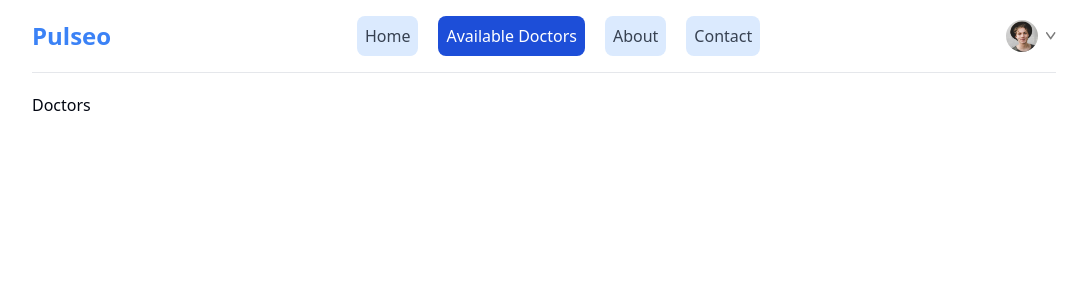
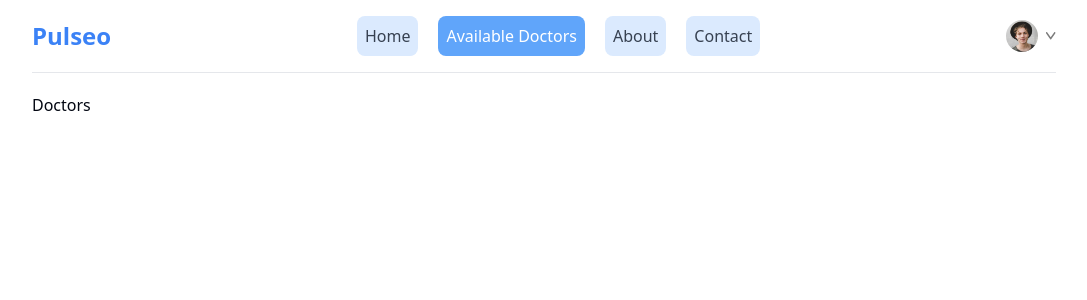
Before and after one commit to usama387/mern-hcf, a React (Vite) app: page /doctors in a window 1280 px wide. Shown: the top 300 px of the page, without its empty margins (96-1183 px from the left). Built offline with nearby package versions, Linux system fonts and the light colour scheme.

Commit message:
modified bg color of active route

```diff
--- a/src/CustomComponents/Navbar.jsx
+++ b/src/CustomComponents/Navbar.jsx
@@ -20,7 +20,7 @@ const Navbar = () => {
           to="/"
           className={({ isActive }) =>
             isActive
-              ? "bg-blue-500 text-white rounded-lg p-2 text-center m-auto"
+              ? "bg-blue-400 text-white rounded-lg p-2 text-center m-auto"
               : "bg-blue-100 text-gray-700 rounded-lg p-2 text-center hover:bg-blue-200 m-auto"
           }
         >
@@ -30,7 +30,7 @@ const Navbar = () => {
           to="/doctors"
           className={({ isActive }) =>
             isActive
-              ? "bg-blue-700 text-white rounded-lg p-2 text-center m-auto"
+              ? "bg-blue-400 text-white rounded-lg p-2 text-center m-auto"
               : "bg-blue-100 text-gray-700 rounded-lg p-2 text-center hover:bg-blue-200 m-auto"
           }
         >
@@ -40,7 +40,7 @@ const Navbar = () => {
           to="/about"
           className={({ isActive }) =>
             isActive
-              ? "bg-blue-700 text-white rounded-lg p-2 text-center m-auto"
+              ? "bg-blue-400 text-white rounded-lg p-2 text-center m-auto"
               : "bg-blue-100 text-gray-700 rounded-lg p-2 text-center hover:bg-blue-200 m-auto"
           }
         >
@@ -50,7 +50,7 @@ const Navbar = () => {
           to="/contact"
           className={({ isActive }) =>
             isActive
-              ? "bg-blue-700 text-white rounded-lg p-2 text-center m-auto"
+              ? "bg-blue-400 text-white rounded-lg p-2 text-center m-auto"
               : "bg-blue-100 text-gray-700 rounded-lg p-2 text-center hover:bg-blue-200 m-auto"
           }
         >
```
